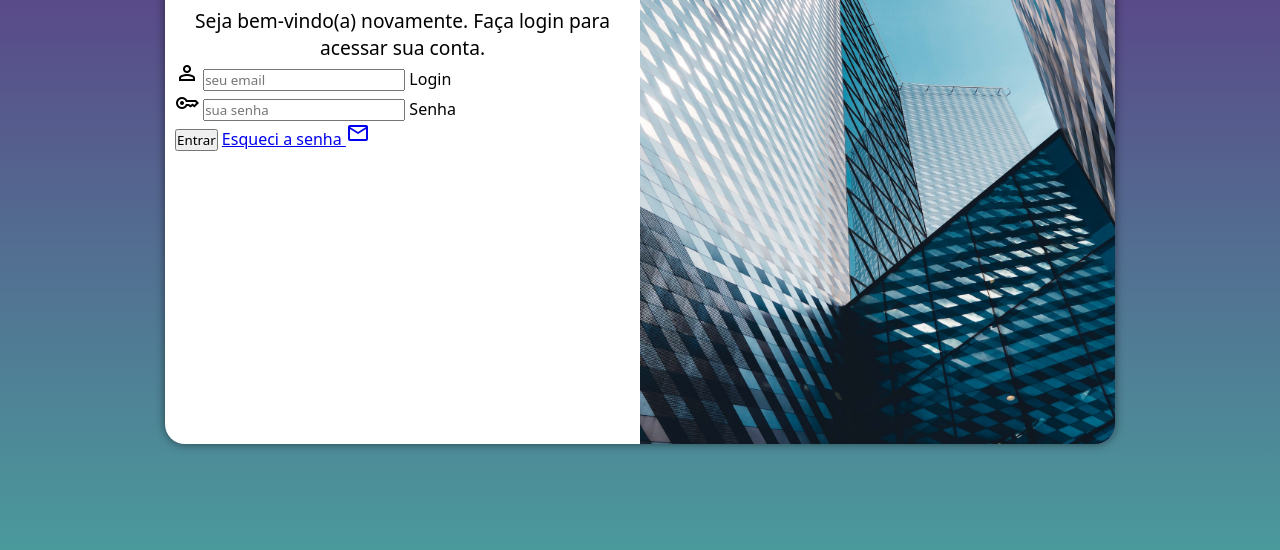
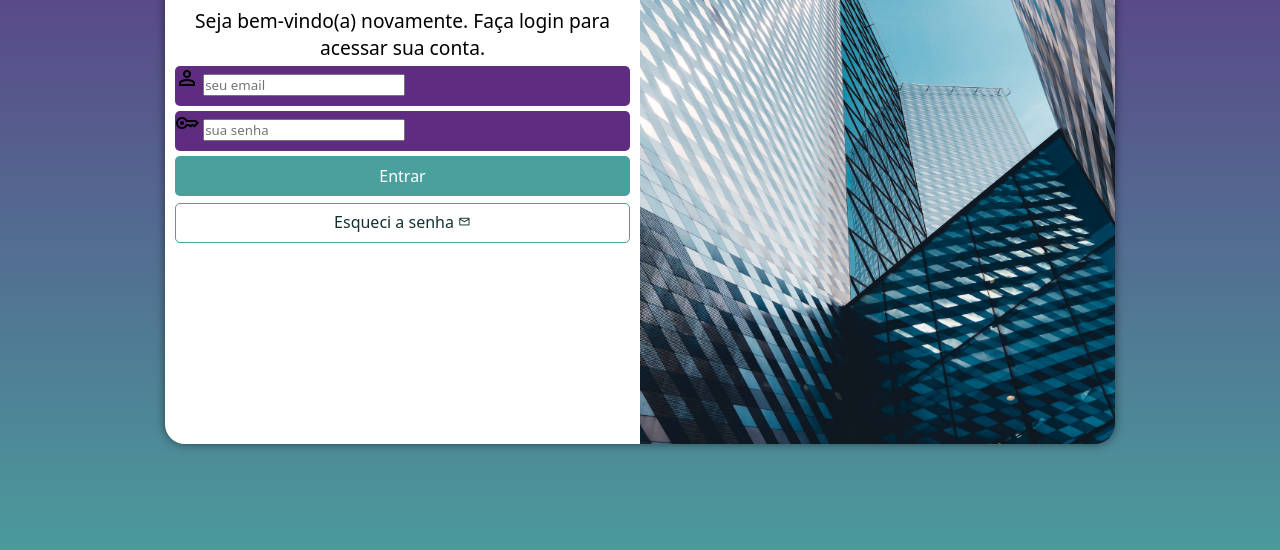
Before and after one commit to wwroxo/Projeto-Login, a plain HTML site: page index.html in a window 1280 px wide. Shown: the part 206-756 px from the top of the page. Drawn offline with nearby package versions, Linux system fonts and the light colour scheme.

Commit message:
atualização estilos

```diff
--- a/estilos/media-query.css
+++ b/estilos/media-query.css
@@ -24,6 +24,7 @@ body {
     div#formulario > p {
         font-size: 1.1em;
     }
+
 }
 
 @media screen and (min-width: 992px) {
--- a/estilos/style.css
+++ b/estilos/style.css
@@ -63,3 +63,61 @@ div#formulario > h1 {
     text-align: center;
 
  }
+
+ form div.campo {
+    background-color:  #5f2c82;
+    display: block;
+    width: 100%;
+    height: 40px;
+    border-radius: 5px;
+    margin: 5px 0px;
+
+ }
+ div.campo > label {
+    display: none;
+ }
+
+  form div.campo > label#se {
+    font-size: .96em;
+}
+
+ form input[type=submit] {
+    display: block;
+    font-size: 1em;
+    width: 100%;
+    height: 40px;
+    background-color: #49a09d;
+    color: white;
+    border: none;
+    border-radius: 5px;
+    cursor: pointer;
+
+ }
+
+ form input[type=submit]:hover {
+    background-color: #133130;
+ }
+
+ form > a.botao {
+    display: block;
+    text-align: center;
+    font-size: 1em;
+    text-decoration: none;
+    color: #133130;
+    padding-top: 7px;
+    margin-top: 7px;
+    width: 100%;
+    height: 40px;
+    background-color: white;
+    border: 1px solid #49a09d;
+    border-radius: 5px;
+
+ }
+
+ form > a.botao:hover {
+    background-color: #6ff8f4;
+ }
+
+ form > a.botao > span {
+    font-size: .8em;
+ }
--- a/index.html
+++ b/index.html
@@ -28,11 +28,11 @@
                     <div class="campo">
                         <span class="material-symbols-outlined"> Key</span>
                         <input type="password" name="senha" id="isenha" placeholder="sua senha" autocomplete="current-password" required minlength="8" maxlength="20">
-                        <label for="isenha">Senha</label>
+                        <label for="isenha" id="se">Senha</label>
 
                     </div>
                     <input type="submit" value="Entrar">
-                    <a href="esqueci.html">Esqueci a senha <span class="material-symbols-outlined"> mail</span> </a>
+                    <a href="esqueci.html" class="botao">Esqueci a senha <span class="material-symbols-outlined"> mail</span> </a>
 
                 </form>
 
```
